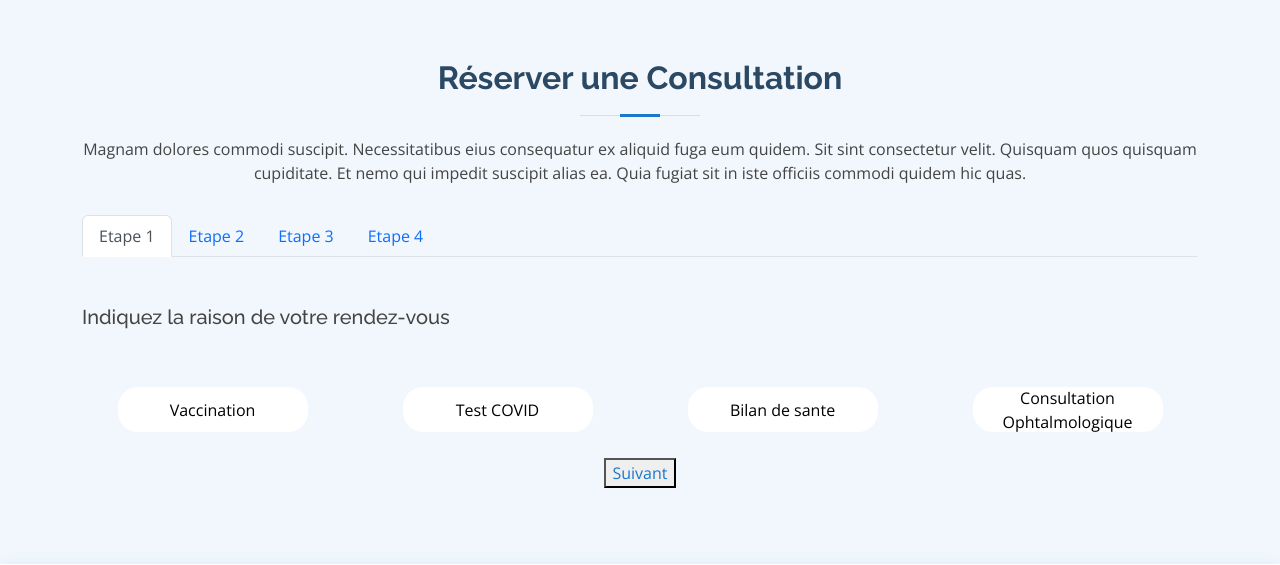
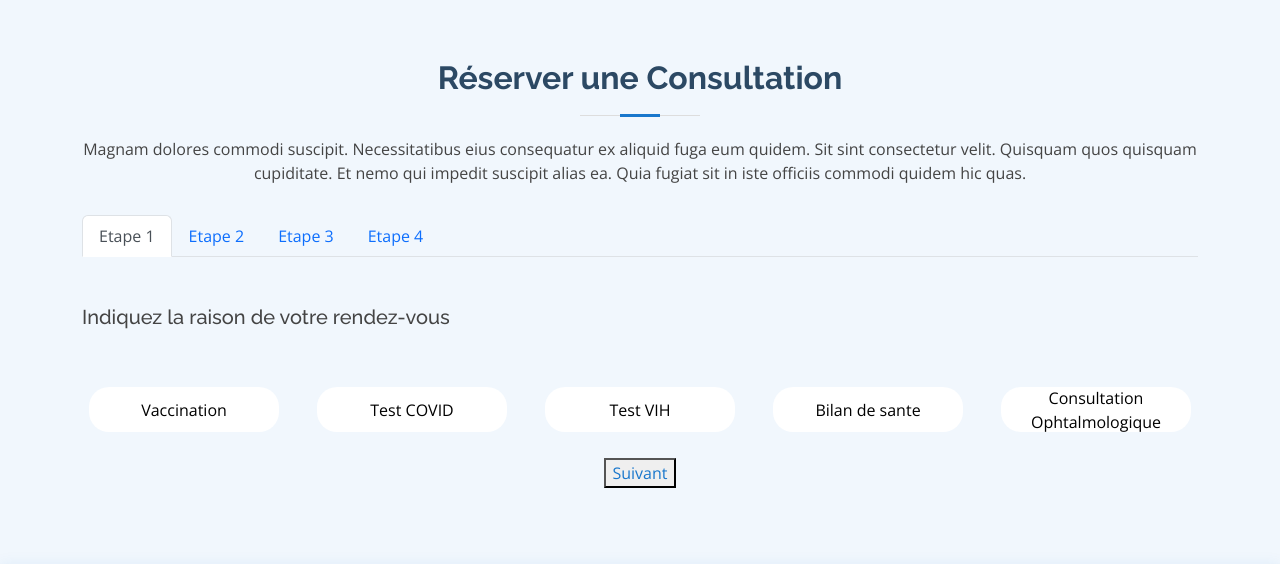
Before and after one commit to lilianeKenmogne/HIMS, a PHP site: page /calendar.php in a window 1280 px wide. Shown: the part 214-779 px from the top of the page. Run offline with PHP 8.4, Linux system fonts and the light colour scheme.

```diff
--- a/calendar.php
+++ b/calendar.php
@@ -365,6 +365,9 @@ include('includes/head.php');
            <div class="col-5 col-md-2  motif" >
               <a href="">Test COVID</a>
            </div>
+           <div class="col-5 col-md-2  motif" >
+              <a href="forminscription.php">Test VIH</a>
+           </div>
            <div class="col-5 col-md-2 motif">
               <a href="">Bilan de sante</a>
            </div>
```
